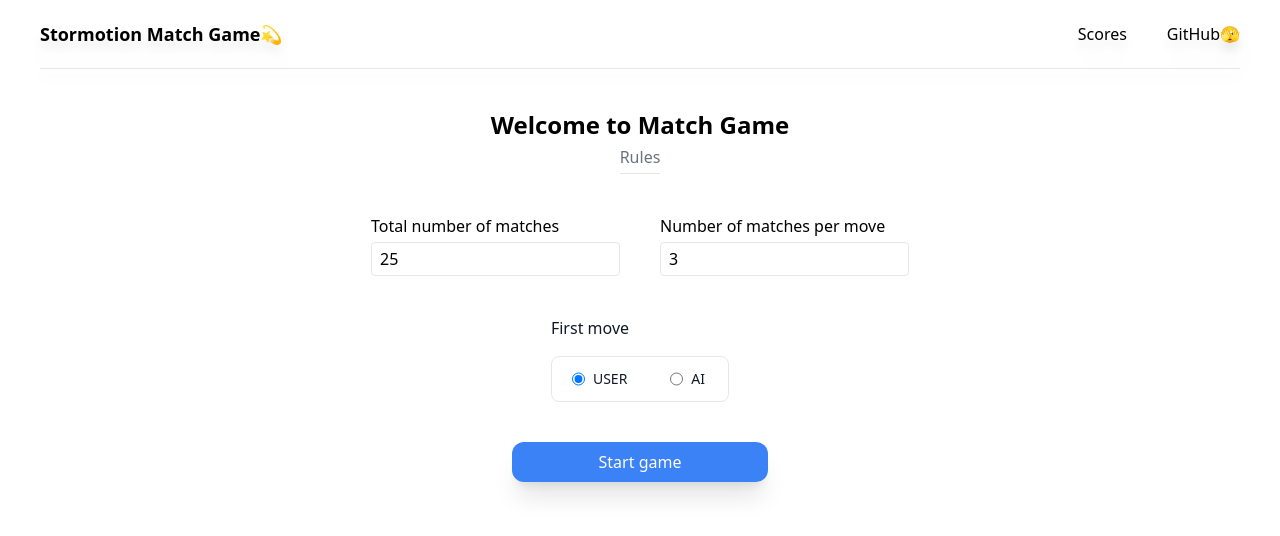
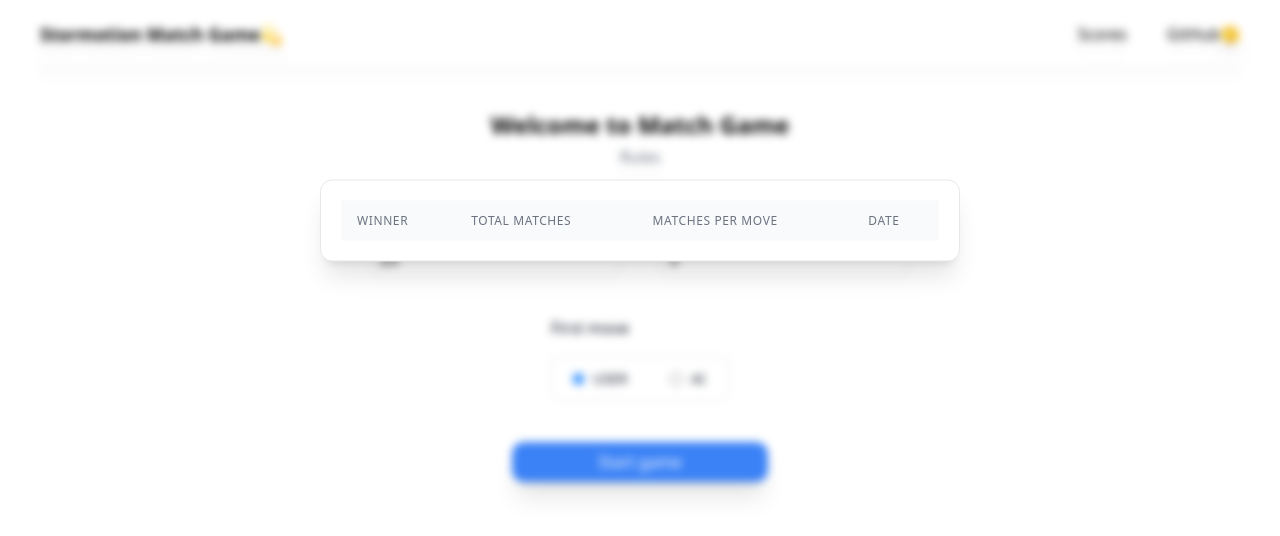
Before and after one commit to mamamamamaa/stormotion_test, a React (Vite) app: page / in a window 1280 px wide. Both pictures are taken after a click on the button "Scores". Shown: the top 536 px of the page. Built offline with nearby package versions, Linux system fonts and the light colour scheme.

Commit message:
add scores table

```diff
--- a/src/components/App.tsx
+++ b/src/components/App.tsx
@@ -7,21 +7,26 @@ import { GameOptions } from "./GameOptions/GameOptions.tsx";
 import { MatchGameParams } from "../types/matchGame.ts";
 import { INITIAL_GAME_OPTIONS } from "../consts/gameSettings.ts";
 import { useScores } from "../hooks/useScores.ts";
+import { Layout } from "./Layout/Layout.tsx";
+import { ScoresTable } from "./ScoresTable/ScoresTable.tsx";
 
 export const App = () => {
   const { scores, addScore } = useScores();
 
   const [startGame, setStartGame] = useState<boolean>(false);
-  const [rulesState, setRulesState] = useState<boolean>(false);
+  const [rulesModal, setRulesModal] = useState<boolean>(false);
+  const [scoresModal, setScoresModal] = useState<boolean>(false);
   const [gameOptions, setGameOptions] =
     useState<MatchGameParams>(INITIAL_GAME_OPTIONS);
 
-  const handleToggleModal = () => setRulesState((prevState) => !prevState);
+  const handleToggleRulesModal = () => setRulesModal((prevState) => !prevState);
+  const handleToggleScoresModal = () =>
+    setScoresModal((prevState) => !prevState);
   const handleToggleGame = () => setStartGame((prevState) => !prevState);
 
   return (
-    <>
-      <Hero openModal={handleToggleModal} />
+    <Layout openScoresModal={handleToggleScoresModal}>
+      <Hero openModal={handleToggleRulesModal} />
 
       {!startGame && (
         <GameOptions
@@ -36,11 +41,16 @@ export const App = () => {
           addScore={addScore}
         />
       )}
-      {rulesState && (
-        <Modal onClose={handleToggleModal}>
+      {rulesModal && (
+        <Modal onClose={handleToggleRulesModal}>
           <GameRules />
         </Modal>
       )}
-    </>
+      {scoresModal && (
+        <Modal onClose={handleToggleScoresModal}>
+          <ScoresTable scores={scores} />
+        </Modal>
+      )}
+    </Layout>
   );
 };
--- a/src/components/Header/Header.tsx
+++ b/src/components/Header/Header.tsx
@@ -2,7 +2,11 @@ import { FC } from "react";
 import style from "./Header.module.css";
 import { COMPANY_LINK, GITHUB_LINK } from "../../consts/gameSettings.ts";
 
-export const Header: FC = () => {
+interface Props {
+  openScoresModal: () => void;
+}
+
+export const Header: FC<Props> = ({ openScoresModal }) => {
   return (
     <header className={style.header}>
       <h1 className={style.logo}>
@@ -11,7 +15,11 @@ export const Header: FC = () => {
         </a>
       </h1>
       <div className={style.utilBox}>
-        <button className={style.scoreButton} type="button">
+        <button
+          className={style.scoreButton}
+          onClick={openScoresModal}
+          type="button"
+        >
           Scores
         </button>
         <a className={style.ghLink} href={GITHUB_LINK} target="_blank">
--- a/src/components/Layout/Layout.tsx
+++ b/src/components/Layout/Layout.tsx
@@ -5,12 +5,13 @@ import style from "./Layout.module.css";
 
 interface Props {
   children: ReactNode;
+  openScoresModal: () => void;
 }
 
-export const Layout: FC<Props> = ({ children }) => {
+export const Layout: FC<Props> = ({ children, openScoresModal }) => {
   return (
     <>
-      <Header />
+      <Header openScoresModal={openScoresModal} />
       <main className={style.mainContainer}>{children}</main>
       <Toaster position="top-center" reverseOrder={false} />
     </>
--- /dev/null
+++ b/src/components/ScoresTable/ScoresTable.module.css
@@ -0,0 +1,3 @@
+.scoresTable {
+  @apply min-w-full divide-y divide-gray-200;
+}
--- /dev/null
+++ b/src/components/ScoresTable/ScoresTable.tsx
@@ -0,0 +1,22 @@
+import { FC } from "react";
+import { Score } from "../../types/matchGame.ts";
+import { TableBody } from "../TableBody/TableBody.tsx";
+import { TableHead } from "../TableHead/TableHead.tsx";
+
+import style from "./ScoresTable.module.css";
+import { SCORES_TABLE_HEADINGS } from "../../consts/gameSettings.ts";
+
+interface Props {
+  scores: Score[];
+}
+
+export const ScoresTable: FC<Props> = ({ scores }) => {
+  return (
+    <>
+      <table className={style.scoresTable}>
+        <TableHead headings={SCORES_TABLE_HEADINGS} />
+        <TableBody scores={scores} />
+      </table>
+    </>
+  );
+};
--- /dev/null
+++ b/src/components/TableBody/TableBody.module.css
@@ -0,0 +1,7 @@
+.tableBody {
+  @apply bg-white divide-y divide-gray-200;
+}
+
+.tableData {
+  @apply py-4 px-4 whitespace-nowrap;
+}
--- /dev/null
+++ b/src/components/TableBody/TableBody.tsx
@@ -0,0 +1,22 @@
+import { FC } from "react";
+import { Score } from "../../types/matchGame.ts";
+import style from "./TableBody.module.css";
+
+interface Props {
+  scores: Score[];
+}
+
+export const TableBody: FC<Props> = ({ scores }) => {
+  return (
+    <tbody className={style.tableBody}>
+      {scores.map(({ totalMatches, winner, matchesPerMove, date }, idx) => (
+        <tr key={idx}>
+          <td className={style.tableData}>{winner}</td>
+          <td className={style.tableData}>{totalMatches}</td>
+          <td className={style.tableData}>{matchesPerMove}</td>
+          <td className={style.tableData}>{new Date(date).toDateString()}</td>
+        </tr>
+      ))}
+    </tbody>
+  );
+};
--- /dev/null
+++ b/src/components/TableHead/TableHead.module.css
@@ -0,0 +1,7 @@
+.tableHead {
+  @apply bg-gray-50;
+}
+
+.tableHeadElement {
+  @apply py-3 px-4 text-left text-xs font-medium text-gray-500 uppercase tracking-wider;
+}
--- /dev/null
+++ b/src/components/TableHead/TableHead.tsx
@@ -0,0 +1,20 @@
+import { FC } from "react";
+import style from "./TableHead.module.css";
+
+interface Props {
+  headings: string[];
+}
+
+export const TableHead: FC<Props> = ({ headings }) => {
+  return (
+    <thead className={style.tableHead}>
+      <tr>
+        {headings.map((heading, idx) => (
+          <th key={idx} className={style.tableHeadElement}>
+            {heading}
+          </th>
+        ))}
+      </tr>
+    </thead>
+  );
+};
--- a/src/consts/gameSettings.ts
+++ b/src/consts/gameSettings.ts
@@ -1,6 +1,13 @@
 import { Players, InputOptions, MatchGameParams } from "../types/matchGame.ts";
 
 export const SCORES_KEY = "SCORES";
+
+export const SCORES_TABLE_HEADINGS = [
+  "Winner",
+  "Total Matches",
+  "Matches Per Move",
+  "Date",
+];
 
 export const COMPANY_LINK = "https://stormotion.io/";
 export const GITHUB_LINK = "https://github.com/mamamamamaa/stormotion_test";
--- a/src/main.tsx
+++ b/src/main.tsx
@@ -1,10 +1,7 @@
 import ReactDOM from "react-dom/client";
 import { App } from "./components/App.tsx";
 import "./index.css";
-import { Layout } from "./components/Layout/Layout.tsx";
 
 ReactDOM.createRoot(document.getElementById("root") as HTMLElement).render(
-  <Layout>
-    <App />
-  </Layout>
+  <App />
 );
--- a/src/utils/isValidScore.ts
+++ b/src/utils/isValidScore.ts
@@ -1,11 +1,14 @@
 import { Score } from "../types/matchGame.ts";
 
 export const isValidScore = (score: any): score is Score => {
+  const isRightTotalMatches = typeof score.totalMatches === "number";
+  const isRightMatchesPerMove = typeof score.matchesPerMove === "number";
+  const isRightDate = new Date(score.date) !== "Invalid Date";
+  const isRightWinner =
+    typeof score.winner === "string" &&
+    (score.winner === "USER" || score.winner === "AI");
+
   return (
-    typeof score.winner === "string" &&
-    (score.winner === "USER" || score.winner === "AI") &&
-    typeof score.totalMatches === "number" &&
-    typeof score.matchesPerMove === "number" &&
-    new Date(score.date) !== "Invalid Date"
+    isRightWinner && isRightTotalMatches && isRightMatchesPerMove && isRightDate
   );
 };
```
